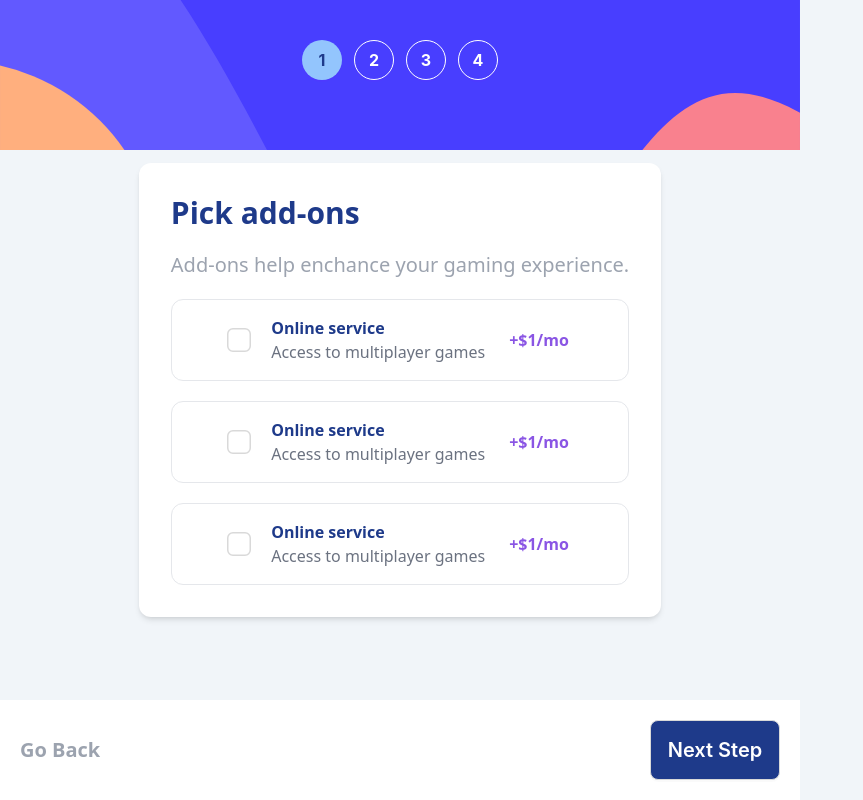
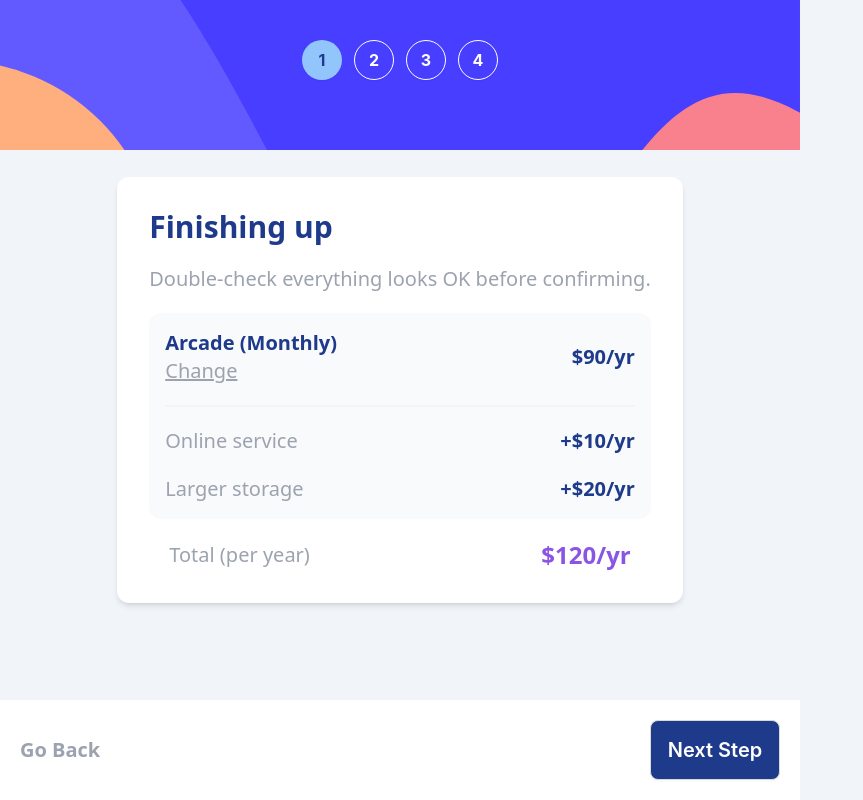
Before and after one commit to petark7/multi-step-form-main, a React (Vite) app: page / in a window 1280 px wide. Shown: the whole page, without its empty margins (0-863 px from the left). Built offline with nearby package versions, Linux system fonts and the light colour scheme.

Commit message:
Componentize selectAddons & implement last step

```diff
--- a/src/App.jsx
+++ b/src/App.jsx
@@ -2,7 +2,7 @@ import {ConfigProvider} from 'antd';
 import mobileImage from '../assets/images/bg-sidebar-mobile.svg';
 import FormComponent from './components/form.jsx';
 import './App.css';
-import {PURPLISH_BLUE} from './constants/colors.jsx';
+import {DEEP_BLUE} from './constants/colors.jsx';
 
 function App() {
 	return (
@@ -12,7 +12,7 @@ function App() {
 				<ConfigProvider
 					theme={{
 						token: {
-							colorPrimary: PURPLISH_BLUE,
+							colorPrimary: DEEP_BLUE,
 						},
 					}}
 				>
--- /dev/null
+++ b/src/components/finalStep.jsx
@@ -0,0 +1,45 @@
+import CheckboxTitleDesc from './ui/checkboxTitleDesc.jsx';
+import TitleText from './ui/titleText.jsx';
+
+const FinalStep = () => (
+	<div className='flex flex-col gap-5'>
+		<TitleText title={'Finishing up'}>
+            Double-check everything looks OK before confirming.
+		</TitleText>
+
+		<div className='flex flex-col gap-5 bg-slate-50 rounded-xl p-4 text-xl'>
+			<div className='flex justify-between items-center'>
+				<div>
+					<div className='text-blue-900 font-bold'>Arcade (Monthly)</div>
+					<div className='text-gray-400 underline hover:cursor-pointer'>Change</div>
+				</div>
+				<div className='text-blue-900 font-bold'>$90/yr</div>
+			</div>
+
+			<hr className='h-[2px] w-full bg-gray-100 border-0 rounded'/>
+
+			<div className='flex justify-between items-center'>
+				<div>
+					<div className='text-gray-400'>Online service</div>
+				</div>
+				<div className='text-blue-900 font-semibold'>+$10/yr</div>
+			</div>
+
+			<div className='flex justify-between items-center'>
+				<div>
+					<div className='text-gray-400'>Larger storage</div>
+				</div>
+				<div className='text-blue-900 font-semibold'>+$20/yr</div>
+			</div>
+		</div>
+
+		<div className='flex justify-between items-center mx-5'>
+			<div>
+				<div className='text-gray-400 text-xl'>Total (per year)</div>
+			</div>
+			<div className='text-purplishBlue text-2xl font-bold'>$120/yr</div>
+		</div>
+	</div>
+);
+
+export default FinalStep;
--- a/src/components/form.jsx
+++ b/src/components/form.jsx
@@ -5,6 +5,7 @@ import PersonalInfo from './personalInfo.jsx';
 import FormContent from './ui/formContent.jsx';
 import SelectPlan from './selectPlan.jsx';
 import SelectAddOns from './selectAddOns.jsx';
+import FinalStep from './finalStep.jsx';
 
 const FormComponent = () => {
 	const [activeButtonid, setActiveButtonid] = useState(1);
@@ -18,7 +19,8 @@ const FormComponent = () => {
 			<FormContent stylingClass='flex flex-col gap-4 mx-6'>
 				{/* <PersonalInfo/> */}
 				{/* <SelectPlan/> */}
-				<SelectAddOns/>
+				{/* <SelectAddOns/> */}
+				<FinalStep/>
 			</FormContent>
 
 			<div className='w-full flex items-center justify-between bg-white h-[100px] p-5'>
--- a/src/components/selectAddOns.jsx
+++ b/src/components/selectAddOns.jsx
@@ -7,9 +7,21 @@ const SelectAddOns = () => (
             Add-ons help enchance your gaming experience.
 		</TitleText>
 
-		<CheckboxTitleDesc/>
-		<CheckboxTitleDesc/>
-		<CheckboxTitleDesc/>
+		<CheckboxTitleDesc
+			title={'Online service'}
+			description={'Access to multiplayer games'}
+			additionalText={'+$1/mo'}
+		/>
+		<CheckboxTitleDesc
+			title={'Larger storage'}
+			description={'Extra 1TB of cloud save'}
+			additionalText={'+$2/mo'}
+		/>
+		<CheckboxTitleDesc
+			title={'Customizable profile'}
+			description={'Custom theme on your profile'}
+			additionalText={'+$2/mo'}
+		/>
 	</div>
 );
 
--- a/src/components/ui/checkboxTitleDesc.jsx
+++ b/src/components/ui/checkboxTitleDesc.jsx
@@ -1,20 +1,40 @@
+import {useState} from 'react';
 import {Checkbox} from 'antd';
+import PropTypes from 'prop-types';
 
-const CheckboxTitleDesc = () => (
-	<div className='flex items-center justify-center gap-6 p-4 border rounded-xl hover:cursor-pointer
-     hover:border-purplishBlue'>
+const CheckboxTitleDesc = ({title, description, additionalText}) => {
+	const [isChecked, setIsChecked] = useState(false);
 
-		<Checkbox type='checkbox' className='scale-[1.5]'/>
+	return	(
+		<div className={`flex items-center justify-between gap-6
+		p-4 px-6 rounded-xl hover:cursor-pointer hover:border-purplishBlue
+		${isChecked ? 'border border-purplishBlue bg-blue-50/30' : 'border'}`}
+		onClick={() => {
+			setIsChecked(previousValue => !previousValue);
+		}}>
 
-		<div>
-			<h4 className='font-bold text-md text-blue-900'>Online service</h4>
-			<h4 className='text-md text-gray-500'>Access to multiplayer games</h4>
+			<Checkbox
+				className='scale-[1.5]'
+				type='checkbox'
+				checked={isChecked}
+			/>
+
+			<div className='w-full'>
+				<h4 className='font-bold text-md text-blue-900'>{title}</h4>
+				<h4 className='text-md text-gray-500'>{description}</h4>
+			</div>
+
+			<div className='flex items-center justify-center'>
+				<h4 className='text-purplishBlue font-semibold'>{additionalText}</h4>
+			</div>
 		</div>
+	);
+};
 
-		<div className='flex items-center justify-center'>
-			<h4 className='text-purplishBlue font-semibold'>+$1/mo</h4>
-		</div>
-	</div>
-);
+CheckboxTitleDesc.propTypes = {
+	additionalText: PropTypes.string,
+	description: PropTypes.string,
+	title: PropTypes.string,
+};
 
 export default CheckboxTitleDesc;
--- a/src/constants/colors.jsx
+++ b/src/constants/colors.jsx
@@ -1,2 +1,3 @@
 export const PASTEL_BLUE = '#d4ecfc';
 export const PURPLISH_BLUE = '#8a55e4';
+export const DEEP_BLUE = '#493EFF';
```
